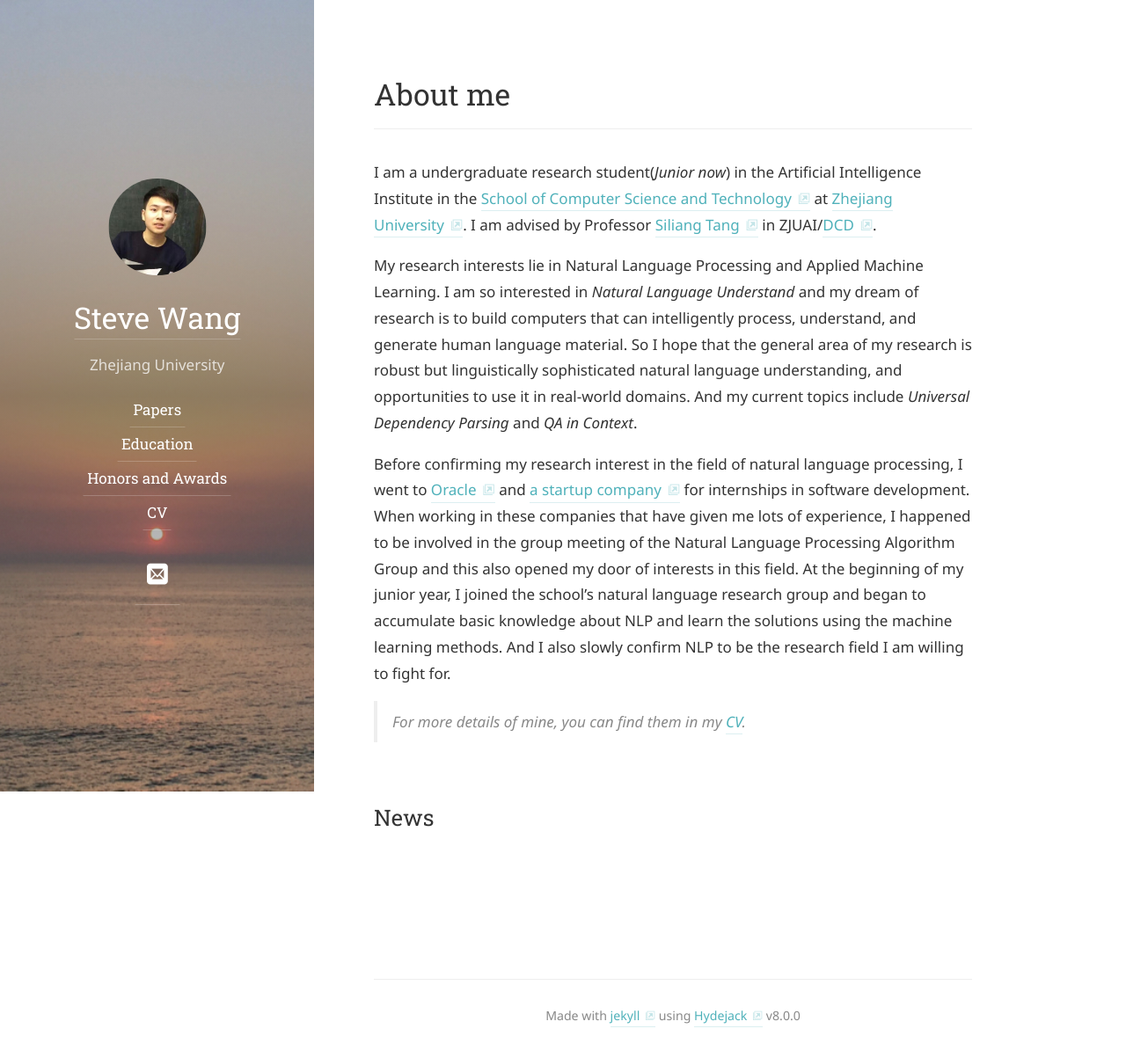
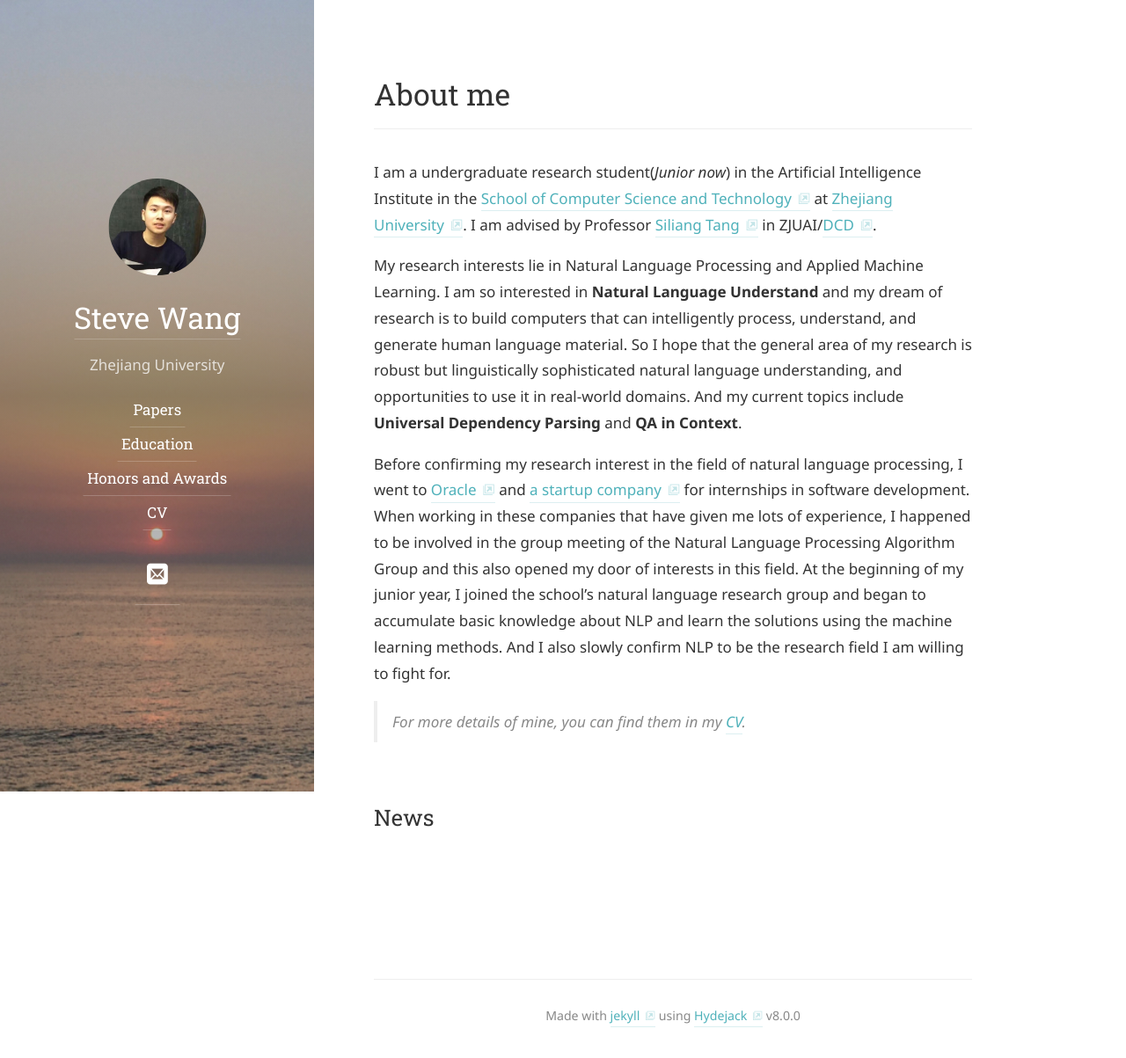
Before and after one commit to Circle-Ming/Circle-Ming.github.io, a Jekyll site: the page built from index.md, in a window 1280 px wide. Shown: the whole page at 88% size. Built offline with Jekyll 4.4.1, drawn with Linux system fonts in a browser that asks for light colours; some web fonts are replaced.

```diff
--- a/index.md
+++ b/index.md
@@ -9,11 +9,11 @@ Institute in the [School of Computer Science and Technology](http://www.cs.zju.e
 [Zhejiang University](http://www.zju.edu.cn/). I am advised by Professor [Siliang Tang](https://person.zju.edu.cn/siliang) in ZJUAI/[DCD](http://www.dcd.zju.edu.cn/).
 
   My research interests lie in Natural Language Processing and Applied Machine
-Learning. I am so interested in _Natural Language Understand_ and my dream of research
+Learning. I am so interested in **Natural Language Understand** and my dream of research
 is to build computers that can intelligently process, understand, and generate human
 language material. So I hope that the general area of my research is robust but
-linguistically sophisticated natural language understanding, and opportunities to use it in real-world domains. And my current topics include _Universal Dependency Parsing_
-and _QA in Context_.
+linguistically sophisticated natural language understanding, and opportunities to use it in real-world domains. And my current topics include **Universal Dependency Parsing**
+and **QA in Context**.
 
   Before confirming my research interest in the field of natural language processing,
 I went to [Oracle](https://www.oracle.com/cn/index.html) and [a startup company](https://www.eigentech.ai/en/) for internships in software development.
```
